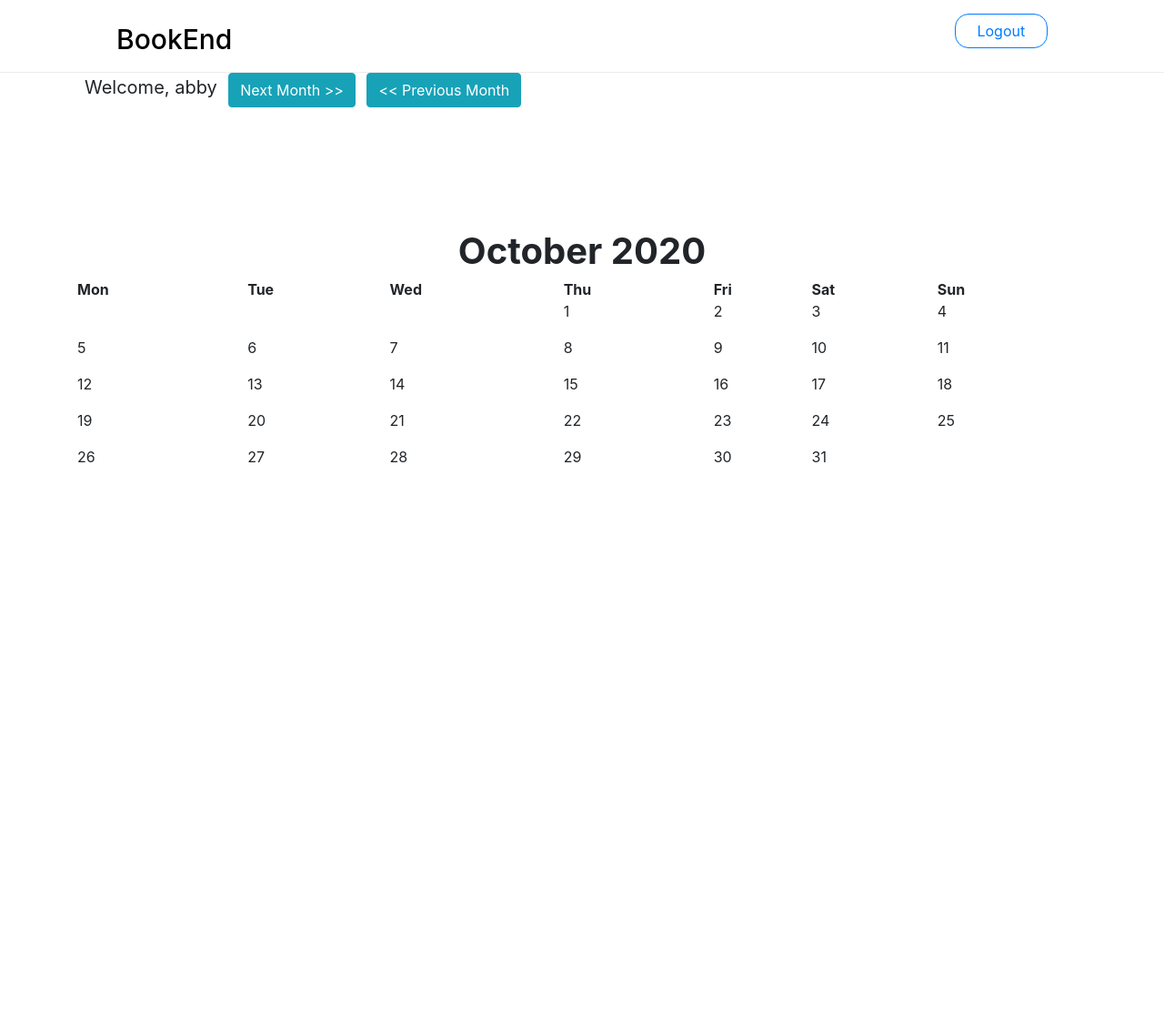
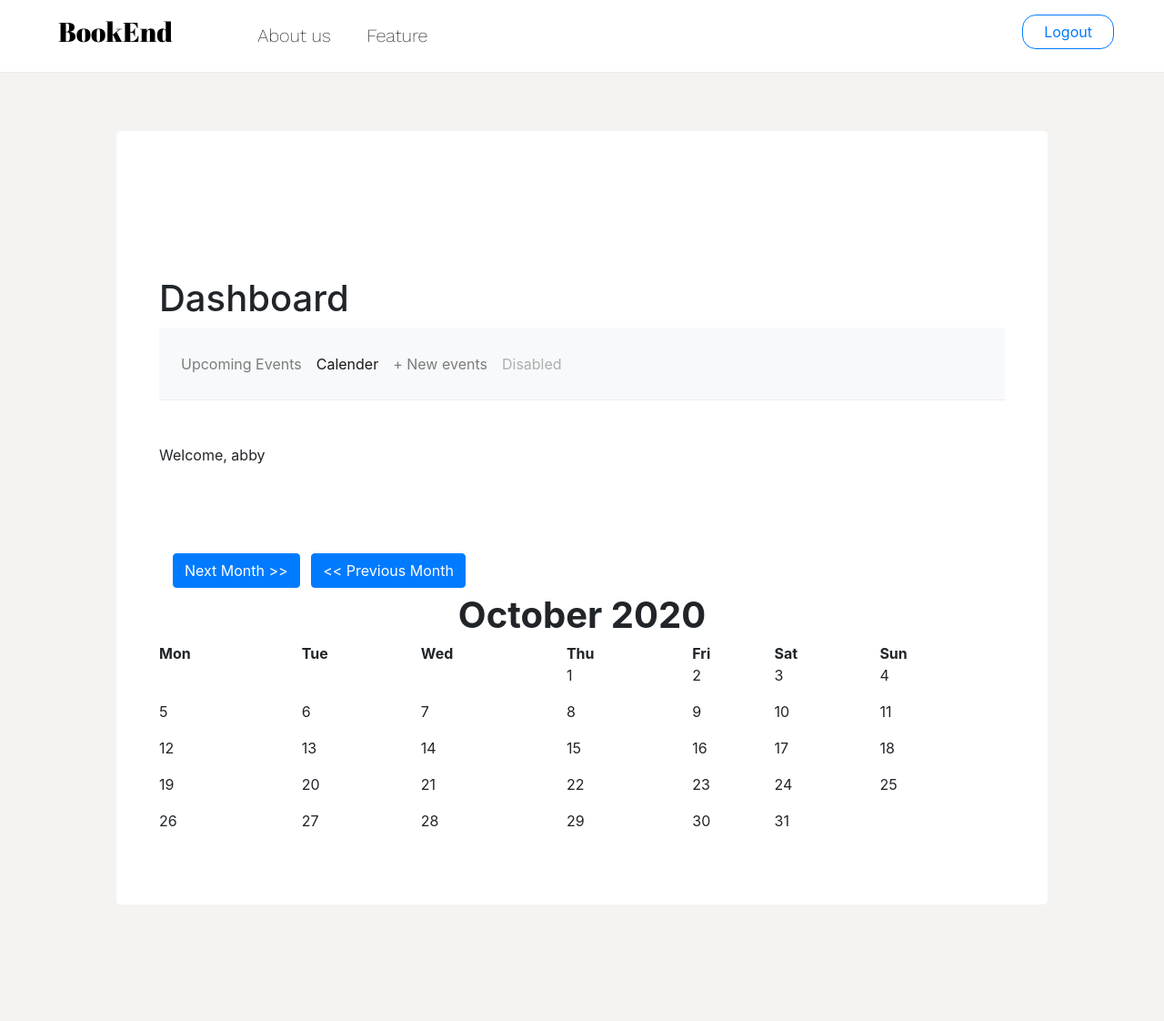
Before and after one commit to pg0817h/CPSC490_BOOKEND, a Django app: page /first_app/calendar/ in a window 1280 px wide. Shown: the whole page at 91% size. Before the commit the page ends 508 px from the top, so only its background shows below. Run offline with Django 3.2, Linux system fonts and the light colour scheme; a user stored in the database is signed in; data that the repository does not hold is empty; some libraries are stand-ins or nearby versions.

Commit message:
add dashboard ui

```diff
--- a/first_app/forms.py
+++ b/first_app/forms.py
@@ -37,7 +37,7 @@ class EventForm(ModelForm):
         model = Event
 
         widgets = {
-            'start_time': DateInput(attrs= {'type': 'datatime-local'}, format='%Y-%m-%dT%H:%M'),
+            'start_time': DateInput(attrs= {'type': 'datetime-local'}, format='%Y-%m-%dT%H:%M'),
             'end_time': DateInput(attrs={'type': 'datetime-local'}, format='%Y-%m-%dT%H:%M'),
 
 
--- a/first_app/models.py
+++ b/first_app/models.py
@@ -30,12 +30,12 @@ class Event(models.Model):
         return self.title
 
     def get_absolute_url(self):
-        return reverse('first_app:event-detail', args=(self.id,))
+        return reverse('first_app:eventDetails', args=(self.id,))
 
 
     @property
     def get_html_url(self):
-        url = reverse('first_app:event-detail', args=(self.id,))
+        url = reverse('first_app:eventDetails', args=(self.id,))
         return f'<a href="{url}">{self.title}</a>'
 
 
--- a/first_app/urls.py
+++ b/first_app/urls.py
@@ -15,9 +15,9 @@ urlpatterns = [
     path('calendar/', views.CalendarView.as_view(), name='calendar'),
     path('event/new/', views.create_event, name='event_new'),
     path('event/edit/<int:pk>/', views.EventEdit.as_view(), name='event_edit'),
-    path('event/<int:event_id>/details/', views.event_details, name='event-detail'),
-    # path('add_eventmember/<int:event_id>', views.add_eventmember, name='add_eventmember'),
-    # path('event/<int:pk>/remove', views.EventMemberDeleteView.as_view(), name="remove_event"),
+    path('event/<int:event_id>/details/', views.event_details, name='eventDetails'),
+    path('add_eventmember/<int:event_id>', views.add_eventmember, name='add_eventmember'),
+    path('event/<int:pk>/remove', views.EventMemberDeleteView.as_view(), name="remove_event"),
 
 
 ]
--- a/first_app/views.py
+++ b/first_app/views.py
@@ -124,13 +124,13 @@ class CalendarView(LoginRequiredMixin, generic.ListView):
 
     def get_context_data(self, **kwargs):
         context = super().get_context_data(**kwargs)
-        # print(context)
+
         d = get_date(self.request.GET.get('month', None))
 
         cal = Calendar(d.year, d.month)
 
         html_cal = cal.formatmonth(withyear=True)
-        print(html_cal)
+
         context['calendar'] = mark_safe(html_cal)
         context['prev_month'] = prev_month(d)
         context['next_month'] = next_month(d)
@@ -152,7 +152,7 @@ def create_event(request):
             end_time=end_time
         )
         return HttpResponseRedirect(reverse('first_app:calendar'))
-    return render(request, 'first_app:event.html', {'form': form})
+    return render(request, 'first_app/event.html', {'form': form})
 class EventEdit(generic.UpdateView):
     model = Event
     fields = ['title', 'description', 'start_time', 'end_time']
@@ -165,31 +165,31 @@ def event_details(request, event_id):
         'event': event,
         'eventmember': eventmember
     }
-    return render(request, 'eventDetails.html', context)
+    return render(request, 'first_app/eventDetails.html', context)
 
 
-#  def add_eventmember(request, event_id):
-#     forms = AddMemberForm()
-#     if request.method == 'POST':
-#         forms = AddMemberForm(request.POST)
-#         if forms.is_valid():
-#             member = EventMember.objects.filter(event=event_id)
-#             event = Event.objects.get(id=event_id)
-#             if member.count() <= 9:
-#                 user = forms.cleaned_data['user']
-#                 EventMember.objects.create(
-#                     event=event,
-#                     user=user
-#                 )
-#                 return redirect('first_app:calendar')
-#             else:
-#                 print('--------------User limit exceed!-----------------')
-#     context = {
-#         'form': forms
-#     }
-#     return render(request, 'add_member.html', context)
+def add_eventmember(request, event_id):
+    forms = AddMemberForm()
+    if request.method == 'POST':
+        forms = AddMemberForm(request.POST)
+        if forms.is_valid():
+            member = EventMember.objects.filter(event=event_id)
+            event = Event.objects.get(id=event_id)
+            if member.count() <= 9:
+                user = forms.cleaned_data['user']
+                EventMember.objects.create(
+                    event=event,
+                    user=user
+                )
+                return redirect('first_app:calendar')
+            else:
+                print('--------------limited-----------------')
+    context = {
+        'form': forms
+    }
+    return render(request, 'add_member.html', context)
 
-# class EventMemberDeleteView(generic.DeleteView):
-#     model = EventMember
-#     template_name = 'event_delete.html'
-#     success_url = reverse_lazy('first_app:calendar')
+class EventMemberDeleteView(generic.DeleteView):
+    model = EventMember
+    template_name = 'event_delete.html'
+    success_url = reverse_lazy('first_app:calendar')
--- /dev/null
+++ b/static/css/dash_nav.css
@@ -0,0 +1,27 @@
+.active, #nav-item:hover{
+  color: #666;
+}
+
+
+#dashboard{
+  padding-top: 10%;
+
+ padding-bottom: 5%;
+}
+body{
+    background-color: rgba(245, 242, 242, 0.981);
+}
+.dash-section{
+   padding-top: 5%;
+}
+.form-group{
+    width: 80%;
+    margin-left: 10%;
+}
+
+.jumbotron{
+    width: 80%;
+    height: 80%;
+    background-color: white;
+    margin: 0 10% 10% 10%;
+}
--- a/static/css/style.css
+++ b/static/css/style.css
@@ -1,3 +1,4 @@
+
 *  {
     margin: 0;
     padding: 0;
@@ -10,8 +11,8 @@
     width: 100%;
     height: 100%;
     /* background:linear-gradient(to left, #ba7453, #d1a984); */
-    /* background-color: rgba(240, 235, 235, 0.952); */
-    box-shadow:inset 0 0 0 2000px rgba(245, 242, 242, 0.981);
+    /* background-color: #CDB99C; */
+    box-shadow:inset 0 0 0 2000px #003366;
     z-index: -1;
 }
 .hamburger{
@@ -22,7 +23,8 @@
 
 nav{
     display: grid;
-    grid-template-columns: 10% 1fr 1fr 10%;
+    grid-template-columns: 5% 0.25fr repeat(2, 120px) 1fr;
+    /* grid-template-columns: repeat(3, 100px); */
     min-height: 10vh;
     color:black;
     background-color: white;
@@ -33,18 +35,20 @@ nav{
 #logo{
     grid-column: 2/3;
     font-size: 30px;
-    top: 10%;
-    margin-top: revert;
+    font-family: 'Abril Fatface', cursive;
+    margin-top: 3%;
 }
 #signin{
-    justify-self: end;
-    top: 10%;
+
+    top: 7%;
     height: fit-content;
-    margin-top: 3%;
-    width: 20%;
+    margin-top: 2%;
+    width: 13%;
     border-radius: 15px;
+    margin-left: 80%;
 }
-section{
+
+.home{
     display: flex;
     height: 80vh;
     justify-content: center;
@@ -89,3 +93,25 @@ section{
     display:flex;
     padding-top: 8%;
 }
+
+#logo {
+    color:black;
+    text-decoration: none;
+    padding-top: 3%;
+}
+
+.welcome{
+    /* padding-top: 10%; */
+}
+.wel-container{
+    /* margin-top: 5%; */
+}
+
+#nav-link{
+    margin-top: 20%;
+    margin-left: 20%;
+    font-size: 20px;
+    color: black;
+    font-family: 'Work Sans', sans-serif;
+
+}
--- a/static/js/app.js
+++ b/static/js/app.js
@@ -4,6 +4,7 @@ const logo = document.querySelector('#logo');
 const signin = document.querySelector('#signin');
 const hamburger = document.querySelector('.hamburger');
 const headline = document.querySelector('.headline');
+const nav_link = document.querySelectorAll('#nav-link');
 
 const tl = new TimelineMax();
 
@@ -22,4 +23,4 @@ tl.fromTo(hero
          {x: '0%', ease: Power2.easeInOut},"-=1.2")
          .fromTo(logo, 0.5, {opacity: 0, x:30}, {opacity:1, x:0}, "-=0.5")
          .fromTo(signin, 0.5, {opacity: 0, x:30}, {opacity:1, x:0}, "-=0.5")
-         .fromTo(hamburger, 0.5, {opacity: 0, x:30}, {opacity:1, x:0}, "-=1")
+         .fromTo(nav_link, 0.5, {opacity: 0, x:30}, {opacity:1, x:0}, "-=1")
--- a/templates/first_app/calendar.html
+++ b/templates/first_app/calendar.html
@@ -3,18 +3,24 @@
 {% extends "nav/nav.html" %}
 {% load static %}
 {% block nav %}
+
+
+<div class="container wel-container"><span class="welcome">Welcome, {{ request.user }}</span></div>
+<div class="container-lg" id ="cal">
+
 <div class="container">
 
-        <span class="left m-2" style="font-size: 20px;">Welcome, {{ request.user }}</span>
 
-        <a class="btn btn-info right mr-2" href="{% url 'first_app:calendar' %}?{{ next_month }} "> Next Month >> </a>
-        <a class="btn btn-info right mr-2" href="{% url 'first_app:calendar' %}?{{ prev_month }}"> << Previous Month </a>
+
+    <a class="btn btn-primary right mr-2" href="{% url 'first_app:calendar' %}?{{ next_month }} "> Next Month >> </a>
+    <a class="btn btn-primary right mr-2" href="{% url 'first_app:calendar' %}?{{ prev_month }}"> << Previous Month </a>
 
 </div>
-<div class="container-lg" id ="cal">
     {{ calendar }}
 </div>
 
+</div>
+</section>
 
 
 
@@ -35,5 +41,4 @@
     }
 
 </style>
-
 {% endblock %}
--- a/templates/first_app/index.html
+++ b/templates/first_app/index.html
@@ -13,7 +13,7 @@
         </nav>  -->
 
 
-        <section>
+        <section class="home">
             <div class="hero">
                 <img src="{% static "images/book.jpg" %}" class='img'>
                 <h3 class="headline">Book Meetings faster
--- a/templates/nav/nav.html
+++ b/templates/nav/nav.html
@@ -7,26 +7,39 @@
     <meta name="viewport" content="width=device-width, initial-scale=1.0">
     <meta http-equiv="X-UA-Compatible" content="ie=edge">
     <link rel="stylesheet" href="https://stackpath.bootstrapcdn.com/bootstrap/4.5.2/css/bootstrap.min.css" integrity="sha384-JcKb8q3iqJ61gNV9KGb8thSsNjpSL0n8PARn9HuZOnIxN0hoP+VmmDGMN5t9UJ0Z" crossorigin="anonymous">
+
     <link rel="stylesheet" href="{% static "css/style.css" %}" />
+    <link rel="stylesheet" href="{% static "css/dash_nav.css" %}" />
+    <link href="https://fonts.googleapis.com/css2?family=Abril+Fatface&family=Work+Sans:wght@200&display=swap" rel="stylesheet">
 </head>
 <body>
 
         <nav>
+            {% if user.is_authenticated %}
+            <a id="logo" href="{% url 'dashboard' %}">BookEnd</a>
+            {% else %}
+            <a id="logo" href="/">BookEnd</a>
+            {% endif %}
 
-            <h2 id="logo">BookEnd</h2>
             <!-- <a class="navbar-brand" id = "logo " href = "{% url 'index' %}">BOOKEND</a> -->
 
             <!-- <img class ="hamburger" src="./img/burger2.png" > -->
 
             <!-- <button onclick="location.href='/'"  id = "close"></button> -->
+            <a id ="nav-link" href="#">About us</a>
+            <a id ="nav-link" href="#"> Feature </a>
+
 
             {% block nav-sign %}
 
 
             {% if user.is_authenticated %}
+
             <a id ="signin" class="btn btn-outline-primary" href="{% url 'logout' %}" type="button" >Logout</a>
+
              {% else %}
-            <a id ="signin" href= "{% url 'first_app:signin' %}"  type="button" class="btn btn-outline-primary">Sign In</a>
+
+            <a id ="signin" href= "{% url 'first_app:signin' %}"  type="button" class="btn btn-outline-primary ">Sign In</a>
              {% endif %}
 
 
@@ -36,13 +49,45 @@
         <h1></h1>
 
         </nav>
-            {% endblock %}
-        {% block nav %}
-        {% endblock %}
 
 
+            {% endblock %}
 
 
+            {% if user.is_authenticated %}
+            <section class="dash-section">
+                <div class="jumbotron">
+                <div class="container" id ="dashboard">
+
+                    <h1>Dashboard</h1>
+                <!--
+                <a class="btn btn-info left" href="{% url 'first_app:calendar' %}"> Calendar </a>
+                <a class="btn btn-info right mr-2" href="{% url 'first_app:event_new' %}"> + New Event </a> -->
+                <nav class="navbar navbar-expand-lg navbar-light bg-light">
+
+                    <button class="navbar-toggler" type="button" data-toggle="collapse" data-target="#navbarNavAltMarkup" aria-controls="navbarNavAltMarkup" aria-expanded="false" aria-label="Toggle navigation">
+                    <span class="navbar-toggler-icon"></span>
+                    </button>
+                    <div class="collapse navbar-collapse" id="navbarNavAltMarkup">
+                    <div class="navbar-nav">
+                        <a class="nav-item nav-link {% if request.path == '/dashboard/' %} active {% else %} ' ' {% endif %}" href="{% url 'dashboard' %}">Upcoming Events</a>
+                        <a class="nav-item nav-link {% if request.path == '/first_app/calendar/' %} active {% else %} ' ' {% endif %}" href="{% url 'first_app:calendar' %}"> Calender<span class="sr-only">(current)</span></a>
+                        <a class="nav-item nav-link {% if request.path == '/first_app/event/new/' %} active {% else %} ' ' {% endif %}" href="{% url 'first_app:event_new' %}"> + New events </a>
+
+                        <a class="nav-item nav-link disabled" href="#">Disabled</a>
+                    </div>
+                    </div>
+                </nav>
+                </div>
+
+            <!-- </section> -->
+            {% endif %}
 
 </body>
+
 </html>
+<!-- <script src="{% static 'js/dash_nav.js' %}"></script> -->
+{% block nav %}
+
+
+{% endblock %}
--- a/templates/signin/signin.html
+++ b/templates/signin/signin.html
@@ -20,7 +20,7 @@
         </nav>
             <form action="{% url 'first_app:signin'%}" method="POST" >
                 {% csrf_token %}
-            <div class="container" style="padding-top:0%;">
+            <div class="container" style="padding-top:8%;">
 
             <div class="jumbotron" style="background-color:white;">
 
@@ -75,7 +75,7 @@
                 width: 32px;
                 height: 32px;
                 opacity: 0.3;
-
+                background-color: rgba(0, 0, 255, 0) !important
 
             }
             #close:hover{
```
Also changed, not shown: static/js/dash_nav.js (added, +16 -0 lines), templates/first_app/dashboard.html (+19 -2 lines), templates/first_app/event.html (+12 -5 lines), templates/first_app/eventDetails.html (+5 -5 lines), templates/signup/signup.html (+6 -15 lines), db.sqlite3.
